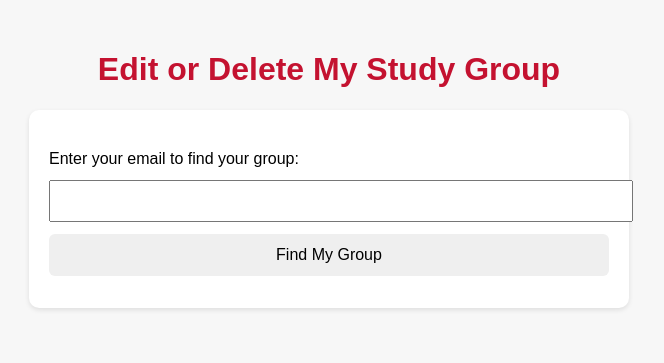
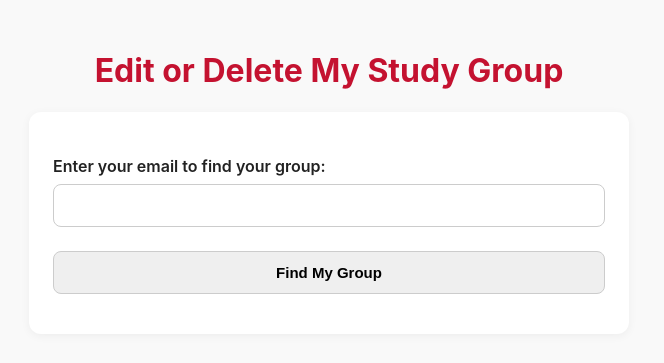
Before and after one commit to kayvy24/Study_Group_Matcher, a Flask app: page /edit_group in a window 1280 px wide. Shown: the top 363 px of the page, without its empty margins (311-975 px from the left). Run offline with Flask 3, Linux system fonts and the light colour scheme.

Commit message:
Style: improve group edit page and add success messages

```diff
--- a/app.py
+++ b/app.py
@@ -364,7 +364,7 @@ def update_group():
             writer.writeheader()
             writer.writerows(updated_rows)
 
-    return redirect(url_for('edit_group'))
+    return redirect(url_for('edit_group', status='updated'))
 
 @app.route('/delete_group', methods=['POST'])
 def delete_group():
@@ -384,7 +384,7 @@ def delete_group():
             writer.writeheader()
             writer.writerows(updated_rows)
 
-    return redirect(url_for('edit_group'))
+    return redirect(url_for('edit_group', status='deleted'))
 
 if __name__ == '__main__':
     app.run(host='0.0.0.0', port=3000)
--- a/templates/edit_group.html
+++ b/templates/edit_group.html
@@ -4,11 +4,12 @@
   <title>Edit or Delete My Group</title>
   <style>
     body {
-      font-family: Arial, sans-serif;
+      font-family: 'Inter', sans-serif;
       padding: 30px;
       max-width: 600px;
       margin: auto;
-      background: #f7f7f7;
+      background: #f9f9f9;
+      color: #222;
     }
 
     h1 {
@@ -18,9 +19,9 @@
 
     .box {
       background: white;
-      padding: 20px;
-      border-radius: 10px;
-      box-shadow: 0 2px 5px rgba(0,0,0,0.1);
+      padding: 24px;
+      border-radius: 12px;
+      box-shadow: 0 2px 10px rgba(0, 0, 0, 0.05);
       margin-top: 20px;
     }
 
@@ -28,22 +29,23 @@
       margin-top: 20px;
     }
 
-    label, input, select, button {
-      display: block;
-      width: 100%;
-      margin-bottom: 12px;
+    label {
+      font-weight: 600;
     }
 
-    input, select {
-      padding: 10px;
-      font-size: 16px;
+    input, select, button {
+      width: 100%;
+      margin-top: 8px;
+      margin-bottom: 16px;
+      padding: 12px;
+      font-size: 15px;
+      border-radius: 8px;
+      border: 1px solid #ccc;
+      box-sizing: border-box;
     }
 
     button {
-      padding: 12px;
-      font-size: 16px;
-      border: none;
-      border-radius: 6px;
+      font-weight: bold;
       cursor: pointer;
     }
 
--- a/templates/index.html
+++ b/templates/index.html
@@ -137,6 +137,7 @@
   <header>
     <h1>SDSU Study Groups</h1>
     <a href="/manage" class="nav-button">Manage Info</a>
+    <a href="/edit_group" class="nav-button">Edit My Group</a>
   </header>
 
   <div class="container">
```
Also changed, not shown: other parts of templates/edit_group.html (+27 -8 lines).
